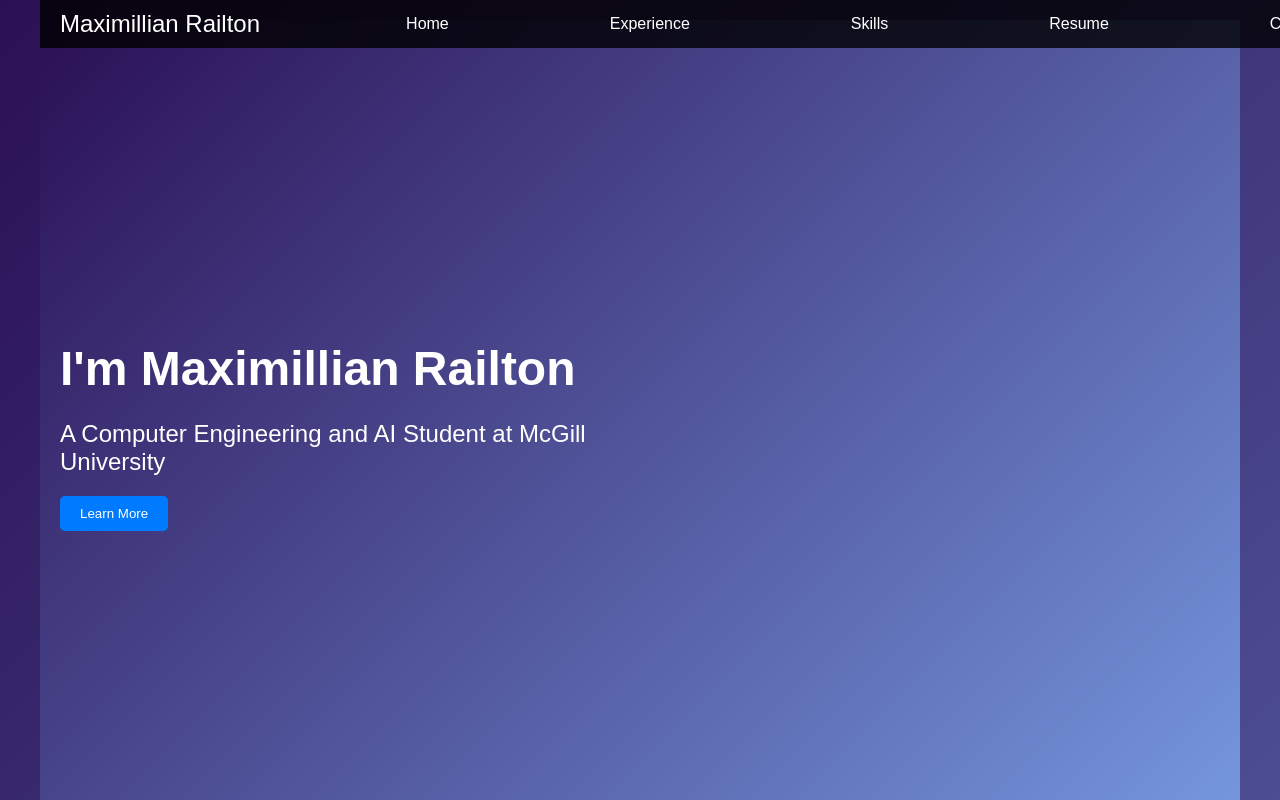
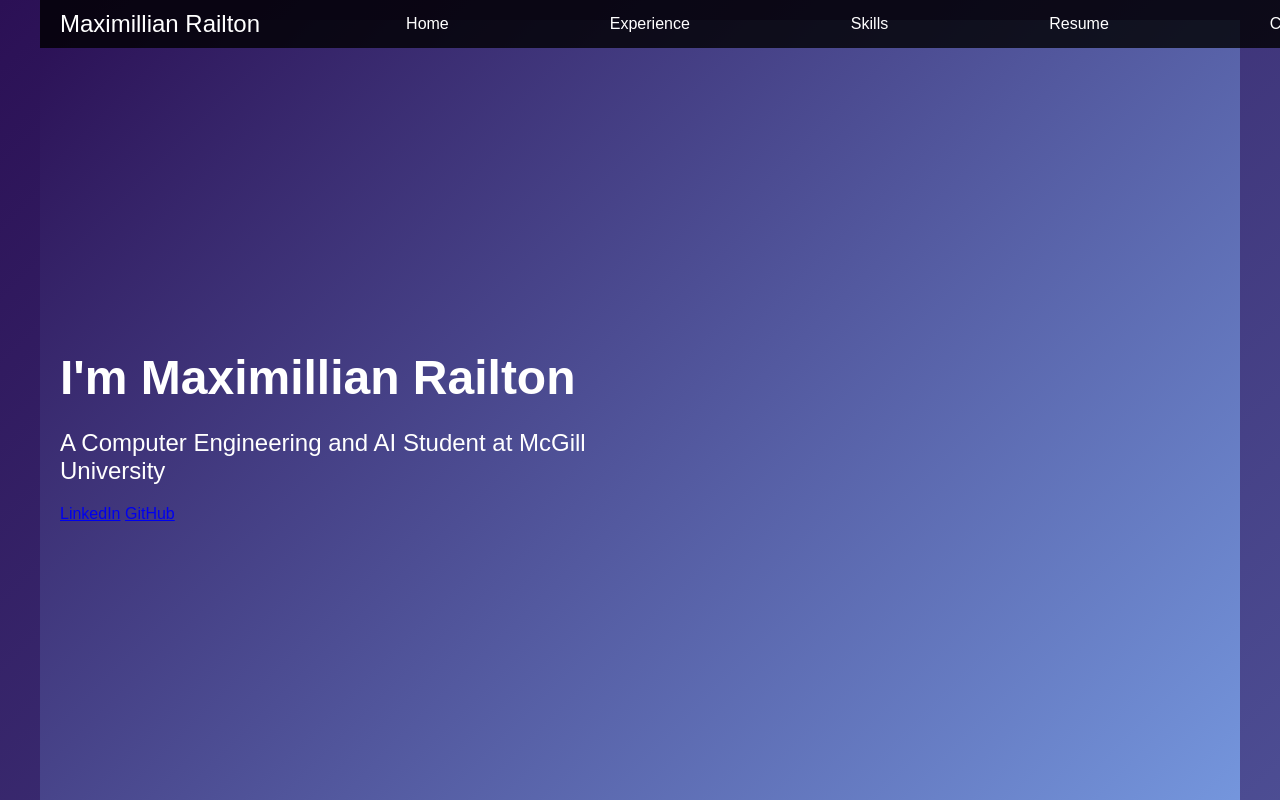
Before and after one commit to maxxrail/maxxrail.github.io, a plain HTML site: page index.html in a window 1280 px wide. Shown: the top 800 px of the page. Drawn offline with nearby package versions, Linux system fonts and the light colour scheme.

Commit message:
Update index.html

```diff
--- a/index.html
+++ b/index.html
@@ -26,7 +26,10 @@
       <div class="text-section">
         <h1>I'm Maximillian Railton</h1>
         <p>A Computer Engineering and AI Student at McGill University</p>
-        <button class="learn-more">Learn More</button>
+        <div class="social-links">
+          <a href="#" class="social-link">LinkedIn</a>
+          <a href="#" class="social-link">GitHub</a>
+        </div>
       </div>
     </div>
   </div>
@@ -95,7 +98,6 @@
   <footer>
     <div class="social-media">
       <a href="#">LinkedIn</a>
-      <a href="#">Twitter</a>
       <a href="#">GitHub</a>
     </div>
   </footer>
```
